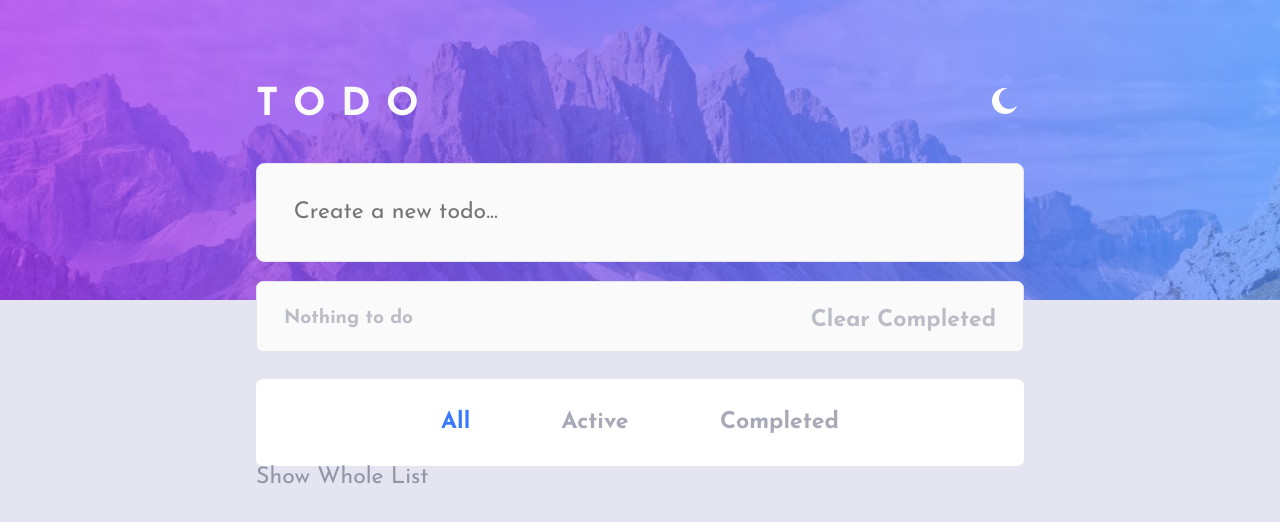
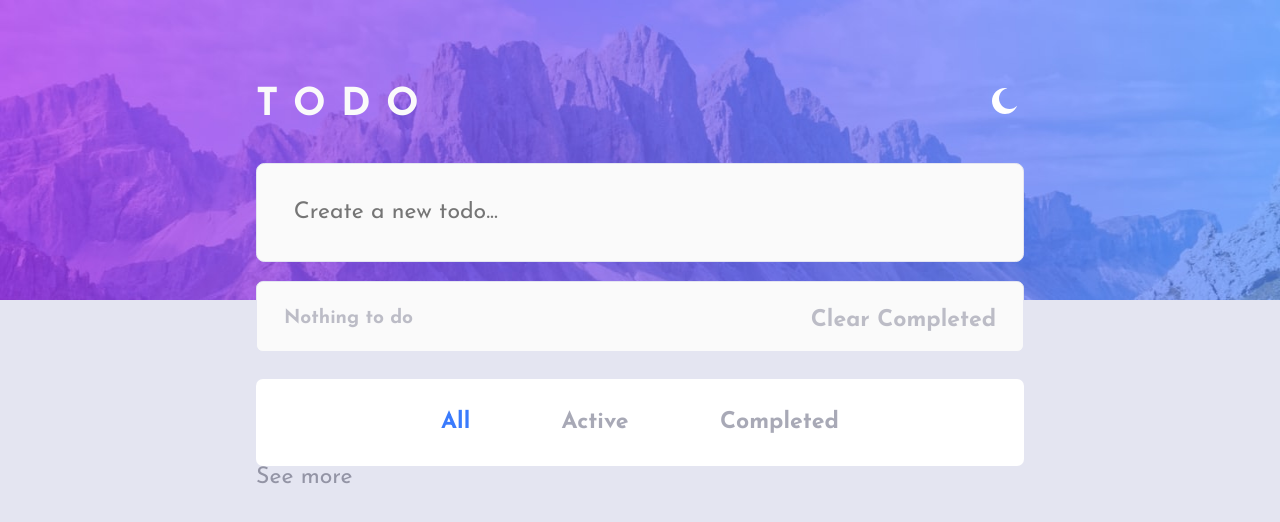
Before and after one commit to Adrydevmateo/todo-app-react, a React (Vite) app: page / in a window 1280 px wide. Shown: the top 522 px of the page. Built offline with nearby package versions, Linux system fonts and the light colour scheme.

Commit message:
Improved scroll visuals

```diff
--- a/src/App.tsx
+++ b/src/App.tsx
@@ -16,8 +16,9 @@ import { TSortedBy, TTodo } from './todo/Todo.types'
 function App() {
  const [sortedBy, setSortedBy] = useState<TSortedBy>('all')
  const [todoCollection, setTodoCollection] = useState<Array<TTodo>>([])
+ const [showWholeList, setShowWholeList] = useState(false)
  const [totalTodoMsg, setTotalTodoMsg] = useState('Nothing to do')
- const [showWholeList, setShowWholeList] = useState(false)
+ const [seeMsg, setSeeMsg] = useState('See more')
 
  useEffect(() => {
   SortingLogic()
@@ -94,7 +95,16 @@ function App() {
  }
 
  const ToggleShowWholeList = () => {
-  setShowWholeList(() => !showWholeList)
+  setShowWholeList(() => {
+   const newShowWholeListValue = !showWholeList
+   if (newShowWholeListValue) setSeeMsg(() => 'See Less')
+   else setSeeMsg(() => 'See More')
+   return newShowWholeListValue
+  })
+
+  setTimeout(() => {
+   if (!showWholeList) Scroll({ to: 'bottom' })
+  }, 100);
  }
 
  interface IScroll {
@@ -127,7 +137,6 @@ function App() {
      <input type="text" name="todo" id="create-todo-input" placeholder='Create a new todo...' />
     </form>
 
-    {/* TODO: Add vertical scroll to see the to-do */}
     <ol id='todo-list' className={showWholeList ? 'show-whole-list' : ''}>
      <div id='todo-list-vertical-scroll-container'>
       {todoCollection.map((todo, i) => (
@@ -149,7 +158,7 @@ function App() {
     </div>
 
     <div id='show-whole-list-container' className="show-whole-list">
-     <button type='button' onClick={() => ToggleShowWholeList()}>Show Whole List</button>
+     <button type='button' onClick={() => ToggleShowWholeList()}>{seeMsg}</button>
     </div>
    </main>
    <button type='button' id='btn-go-top' className={showWholeList ? 'show-scroll-btn' : ''} onClick={() => Scroll({ to: 'top' })}>
```
